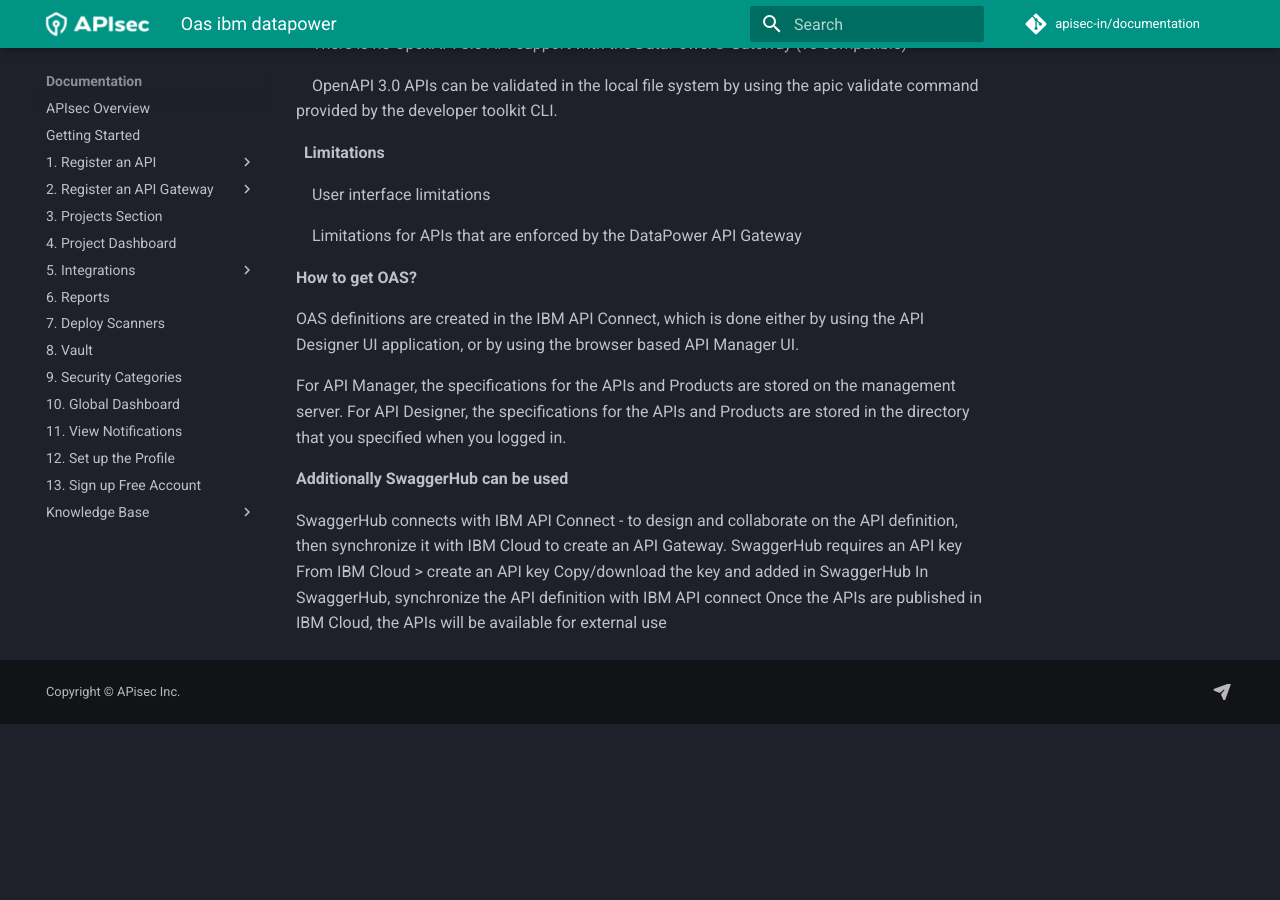
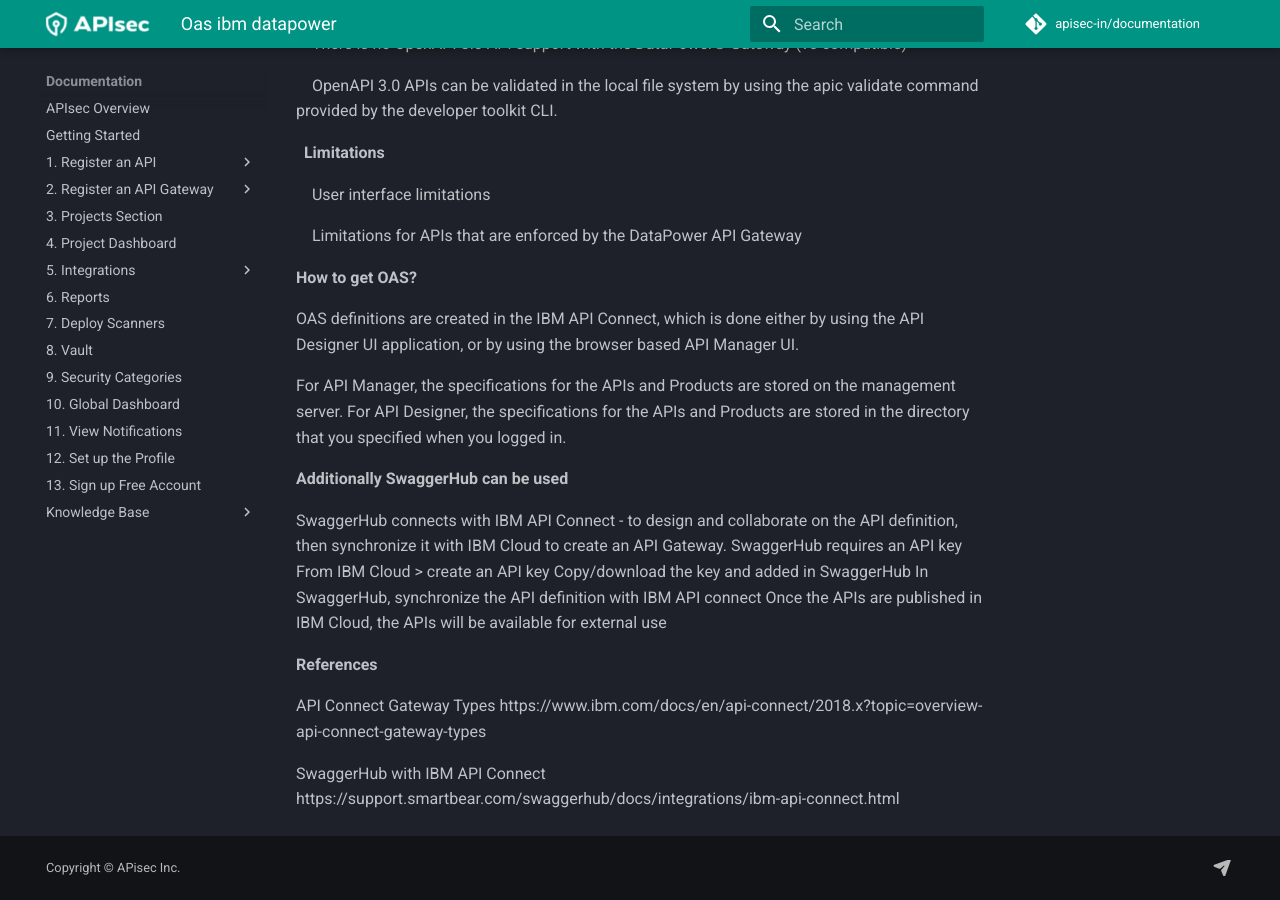
Before and after one commit to apisec-inc/documentation, an MkDocs documentation site: the page built from docs/oas-ibm-datapower.md, in a window 1280 px wide and 900 px high, scrolled down 526 px. Built offline with MkDocs 1.6.1 and Material for MkDocs 9.7.7, drawn with Linux system fonts in a browser that asks for light colours; comment, search, counter and statistics services are not loaded; before the commit the page ends 1250 px from its top, so only the background shows below that.

Commit message:
Update oas-ibm-datapower.md
added references

```diff
--- a/docs/oas-ibm-datapower.md
+++ b/docs/oas-ibm-datapower.md
@@ -38,3 +38,11 @@
 Copy/download the key and added in SwaggerHub
 In SwaggerHub, synchronize the API definition with IBM API connect
 Once the APIs are published in IBM Cloud, the APIs will be available for external use
+
+**References**
+
+API Connect Gateway Types
+https://www.ibm.com/docs/en/api-connect/2018.x?topic=overview-api-connect-gateway-types
+
+SwaggerHub with IBM API Connect
+https://support.smartbear.com/swaggerhub/docs/integrations/ibm-api-connect.html
```
